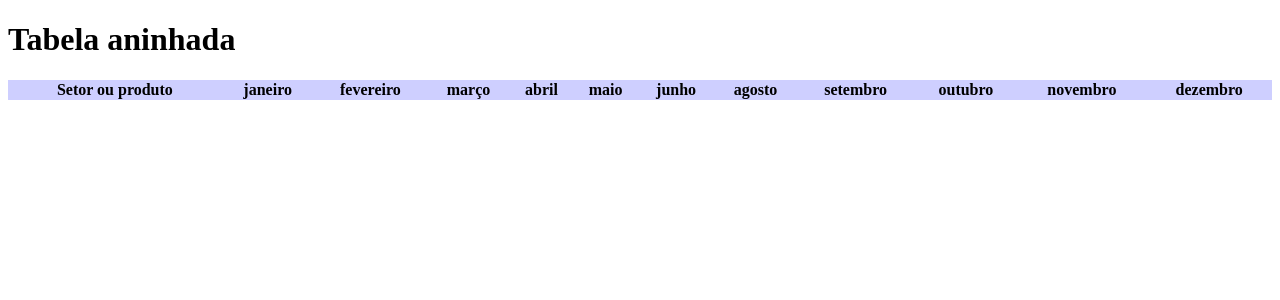
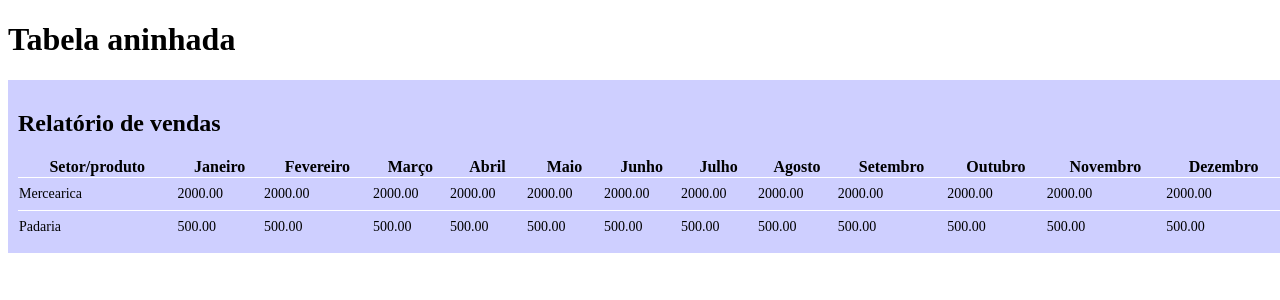
Before and after one commit to Sutil/tabela-aninhada-angular, an Angular app: page / in a window 1280 px wide. Shown: the top 300 px of the page. Built offline with nearby package versions, Linux system fonts and the light colour scheme.

Commit message:
Adicionando linhas

```diff
--- a/src/app/app.module.ts
+++ b/src/app/app.module.ts
@@ -4,12 +4,14 @@ import { NgModule } from '@angular/core';
 import { AppComponent } from './app.component';
 import { RelatorioDeVendasComponent } from './compoenents/relatorio-de-vendas/relatorio-de-vendas.component';
 import { TabelaAninhadaComponent } from './compoenents/tabela-aninhada/tabela-aninhada.component';
+import { LinhaTabelaAninhadaComponent } from './compoenents/tabela-aninhada/linha-tabela-aninhada/linha-tabela-aninhada.component';
 
 @NgModule({
   declarations: [
     AppComponent,
     RelatorioDeVendasComponent,
-    TabelaAninhadaComponent
+    TabelaAninhadaComponent,
+    LinhaTabelaAninhadaComponent
   ],
   imports: [
     BrowserModule
--- /dev/null
+++ b/src/app/compoenents/relatorio-de-vendas/db-vendas.ts
@@ -0,0 +1,324 @@
+export const vendas = [
+  {
+    nome: 'Mercearica',
+    vendas: [
+      {
+        mes: 1,
+        valor: 2000
+      },
+      {
+        mes: 2,
+        valor: 2000
+      },
+      {
+        mes: 3,
+        valor: 2000
+      },
+      {
+        mes: 4,
+        valor: 2000
+      },
+      {
+        mes: 5,
+        valor: 2000
+      },
+      {
+        mes: 6,
+        valor: 2000
+      },
+      {
+        mes: 7,
+        valor: 2000
+      },
+      {
+        mes: 8,
+        valor: 2000
+      },
+      {
+        mes: 9,
+        valor: 2000
+      },
+      {
+        mes: 10,
+        valor: 2000
+      },
+      {
+        mes: 11,
+        valor: 2000
+      },
+      {
+        mes: 12,
+        valor: 2000
+      },
+    ],
+    produtos: [
+      {
+        nome: 'Arroz',
+        vendas: [
+          {
+            mes: 1,
+            valor: 1000
+          },
+          {
+            mes: 2,
+            valor: 1000
+          },
+          {
+            mes: 3,
+            valor: 1000
+          },
+          {
+            mes: 4,
+            valor: 1000
+          },
+          {
+            mes: 5,
+            valor: 1000
+          },
+          {
+            mes: 6,
+            valor: 1000
+          },
+          {
+            mes: 7,
+            valor: 1000
+          },
+          {
+            mes: 8,
+            valor: 1000
+          },
+          {
+            mes: 9,
+            valor: 1000
+          },
+          {
+            mes: 10,
+            valor: 1000
+          },
+          {
+            mes: 11,
+            valor: 1000
+          },
+          {
+            mes: 12,
+            valor: 1000
+          },
+        ]
+      },
+      {
+        nome: 'Feijão',
+        vendas: [
+          {
+            mes: 1,
+            valor: 1000
+          },
+          {
+            mes: 2,
+            valor: 1000
+          },
+          {
+            mes: 3,
+            valor: 1000
+          },
+          {
+            mes: 4,
+            valor: 1000
+          },
+          {
+            mes: 5,
+            valor: 1000
+          },
+          {
+            mes: 6,
+            valor: 1000
+          },
+          {
+            mes: 7,
+            valor: 1000
+          },
+          {
+            mes: 8,
+            valor: 1000
+          },
+          {
+            mes: 9,
+            valor: 1000
+          },
+          {
+            mes: 10,
+            valor: 1000
+          },
+          {
+            mes: 11,
+            valor: 1000
+          },
+          {
+            mes: 12,
+            valor: 1000
+          },
+        ]
+      },
+    ]
+  },
+  {
+    nome: 'Padaria',
+    vendas: [
+      {
+        mes: 1,
+        valor: 500
+      },
+      {
+        mes: 2,
+        valor: 500
+      },
+      {
+        mes: 3,
+        valor: 500
+      },
+      {
+        mes: 4,
+        valor: 500
+      },
+      {
+        mes: 5,
+        valor: 500
+      },
+      {
+        mes: 6,
+        valor: 500
+      },
+      {
+        mes: 7,
+        valor: 500
+      },
+      {
+        mes: 8,
+        valor: 500
+      },
+      {
+        mes: 9,
+        valor: 500
+      },
+      {
+        mes: 10,
+        valor: 500
+      },
+      {
+        mes: 11,
+        valor: 500
+      },
+      {
+        mes: 12,
+        valor: 500
+      },
+    ],
+    produtos: [
+      {
+        nome: 'Pão francês',
+        vendas: [
+          {
+            mes: 1,
+            valor: 250
+          },
+          {
+            mes: 2,
+            valor: 250
+          },
+          {
+            mes: 3,
+            valor: 250
+          },
+          {
+            mes: 4,
+            valor: 250
+          },
+          {
+            mes: 5,
+            valor: 250
+          },
+          {
+            mes: 6,
+            valor: 250
+          },
+          {
+            mes: 7,
+            valor: 250
+          },
+          {
+            mes: 8,
+            valor: 250
+          },
+          {
+            mes: 9,
+            valor: 250
+          },
+          {
+            mes: 10,
+            valor: 250
+          },
+          {
+            mes: 11,
+            valor: 250
+          },
+          {
+            mes: 12,
+            valor: 250
+          },
+        ]
+      },
+      {
+        nome: 'Pão caseiro',
+        vendas: [
+          {
+            mes: 1,
+            valor: 250
+          },
+          {
+            mes: 2,
+            valor: 250
+          },
+          {
+            mes: 3,
+            valor: 250
+          },
+          {
+            mes: 4,
+            valor: 250
+          },
+          {
+            mes: 5,
+            valor: 250
+          },
+          {
+            mes: 6,
+            valor: 250
+          },
+          {
+            mes: 7,
+            valor: 250
+          },
+          {
+            mes: 8,
+            valor: 250
+          },
+          {
+            mes: 9,
+            valor: 250
+          },
+          {
+            mes: 10,
+            valor: 250
+          },
+          {
+            mes: 11,
+            valor: 250
+          },
+          {
+            mes: 12,
+            valor: 250
+          },
+        ]
+      },
+    ]
+  },
+]
--- a/src/app/compoenents/relatorio-de-vendas/relatorio-de-vendas.component.html
+++ b/src/app/compoenents/relatorio-de-vendas/relatorio-de-vendas.component.html
@@ -1,4 +1,5 @@
 
 <div class="relatorio-de-vendas">
-  <tabela-aninhada [colunas]="colunas" ></tabela-aninhada>
+  <h2>Relatório de vendas</h2>
+  <tabela-aninhada [colunas]="colunas" [linhas]="linhas" ></tabela-aninhada>
 </div>
--- a/src/app/compoenents/relatorio-de-vendas/relatorio-de-vendas.component.scss
+++ b/src/app/compoenents/relatorio-de-vendas/relatorio-de-vendas.component.scss
@@ -1,4 +1,5 @@
 .relatorio-de-vendas {
+  padding: 10px;
   background-color: rgb(206, 207, 255);
   width: 100%;
 }
--- a/src/app/compoenents/relatorio-de-vendas/relatorio-de-vendas.component.ts
+++ b/src/app/compoenents/relatorio-de-vendas/relatorio-de-vendas.component.ts
@@ -1,6 +1,10 @@
 import { Component, OnInit } from '@angular/core';
 import { ColunaTabelaAninhada } from '../tabela-aninhada/coluna-tabela-aninhada';
+import { vendas } from './db-vendas';
 
+const nomesDosMeses = ["Janeiro", "Fevereiro", "Março", "Abril", "Maio", "Junho",
+  "Julho", "Agosto", "Setembro", "Outubro", "Novembro", "Dezembro"
+];
 @Component({
   selector: 'relatorio-de-vendas',
   templateUrl: './relatorio-de-vendas.component.html',
@@ -8,48 +12,45 @@ import { ColunaTabelaAninhada } from '../tabela-aninhada/coluna-tabela-aninhada'
 })
 export class RelatorioDeVendasComponent implements OnInit {
 
-  colunas: ColunaTabelaAninhada[] = [
-    {
-      cabecalho: 'Setor ou produto'
-    },
-    {
-      cabecalho: 'janeiro',
-    },
-    {
-      cabecalho: 'fevereiro',
-    },
-    {
-      cabecalho: 'março'
-    },
-    {
-      cabecalho: 'abril',
-    },
-    {
-      cabecalho: 'maio',
-    },
-    {
-      cabecalho: 'junho'
-    },
-    {
-      cabecalho: 'agosto',
-    },
-    {
-      cabecalho: 'setembro',
-    },
-    {
-      cabecalho: 'outubro',
-    },
-    {
-      cabecalho: 'novembro',
-    },
-    {
-      cabecalho: 'dezembro',
-    },
-  ];
+  colunas: ColunaTabelaAninhada[] = [];
+
+  linhas = vendas;
 
   constructor() { }
 
   ngOnInit(): void {
+    this.montaColunas();
+  }
+
+  private montaColunas() {
+    this.montaColunaNome();
+    this.monstaColunasDeMeses();
+  }
+
+  private montaColunaNome() {
+    const coluna: ColunaTabelaAninhada = {
+      cabecalho: 'Setor/produto',
+      extrairConteudoDaLinha: (linha) => linha.nome,
+    }
+    this.colunas.push(coluna);
+  }
+
+  private monstaColunasDeMeses() {
+    const colunasDeMeses = nomesDosMeses.map((mes, indice) => {
+      const coluna: ColunaTabelaAninhada = {
+        cabecalho: mes,
+        extrairConteudoDaLinha: (linha) => this.vendaNoMes(linha, indice + 1),
+      }
+      return coluna;
+    });
+
+    this.colunas.push(...colunasDeMeses);
+  }
+
+  private vendaNoMes(linha, mes) {
+    console.log(linha)
+    const venda = linha.vendas.find(venda => venda.mes === mes);
+    return Number(venda.valor).toFixed(2);
   }
 
 }
--- a/src/app/compoenents/tabela-aninhada/coluna-tabela-aninhada.ts
+++ b/src/app/compoenents/tabela-aninhada/coluna-tabela-aninhada.ts
@@ -2,4 +2,5 @@
 
 export interface ColunaTabelaAninhada {
   cabecalho: string;
+  extrairConteudoDaLinha: (linha: any) => string;
 }
--- /dev/null
+++ b/src/app/compoenents/tabela-aninhada/linha-tabela-aninhada/linha-tabela-aninhada.component.html
@@ -0,0 +1,6 @@
+
+<ng-template #conteudoDaLinha >
+  <tr>
+    <td *ngFor="let coluna of colunas" >{{ coluna.extrairConteudoDaLinha(linha) }}</td>
+  </tr>
+</ng-template>
--- /dev/null
+++ b/src/app/compoenents/tabela-aninhada/linha-tabela-aninhada/linha-tabela-aninhada.component.scss
@@ -0,0 +1,5 @@
+td {
+  border-top: 1px solid #fff;
+  height: 30px;
+  font-size: 14px;
+}
--- /dev/null
+++ b/src/app/compoenents/tabela-aninhada/linha-tabela-aninhada/linha-tabela-aninhada.component.ts
@@ -0,0 +1,32 @@
+import { Component, Input, OnInit, TemplateRef, ViewChild, ViewContainerRef } from '@angular/core';
+import { ColunaTabelaAninhada } from '../coluna-tabela-aninhada';
+
+@Component({
+  selector: 'linha-tabela-aninhada',
+  templateUrl: './linha-tabela-aninhada.component.html',
+  styleUrls: ['./linha-tabela-aninhada.component.scss']
+})
+export class LinhaTabelaAninhadaComponent implements OnInit {
+
+  @ViewChild('conteudoDaLinha', {static: true})
+  conteudoDaLinha: TemplateRef<any>;
+
+  /**
+   * Inoforme o objeto que representa a linha da tabela
+   */
+  @Input()
+  linha: any;
+
+  /**
+   * Informe as colunas da tabela
+   */
+  @Input()
+  colunas: ColunaTabelaAninhada[] = [];
+
+  constructor(private viewContainerRef: ViewContainerRef) { }
+
+  ngOnInit(): void {
+    this.viewContainerRef.createEmbeddedView(this.conteudoDaLinha);
+  }
+
+}
--- a/src/app/compoenents/tabela-aninhada/tabela-aninhada.component.html
+++ b/src/app/compoenents/tabela-aninhada/tabela-aninhada.component.html
@@ -7,6 +7,8 @@
     </tr>
   </thead>
   <tbody>
-
+    <ng-container *ngFor="let linha of linhas">
+      <linha-tabela-aninhada [linha]="linha" [colunas]="colunas" ></linha-tabela-aninhada>
+    </ng-container>
   </tbody>
 </table>
--- a/src/app/compoenents/tabela-aninhada/tabela-aninhada.component.ts
+++ b/src/app/compoenents/tabela-aninhada/tabela-aninhada.component.ts
@@ -15,6 +15,12 @@ export class TabelaAninhadaComponent implements OnInit {
   @Input()
   colunas: ColunaTabelaAninhada[] = [];
 
+  /**
+   * Informe o array de dados da sua tabela, onde cada elemento será um linhas da tabela
+   */
+  @Input()
+  linhas: any[] = [];
+
   constructor() { }
 
   ngOnInit(): void {
```
Also changed, not shown: 1 other file (tests, documents, lock files or other folders).
